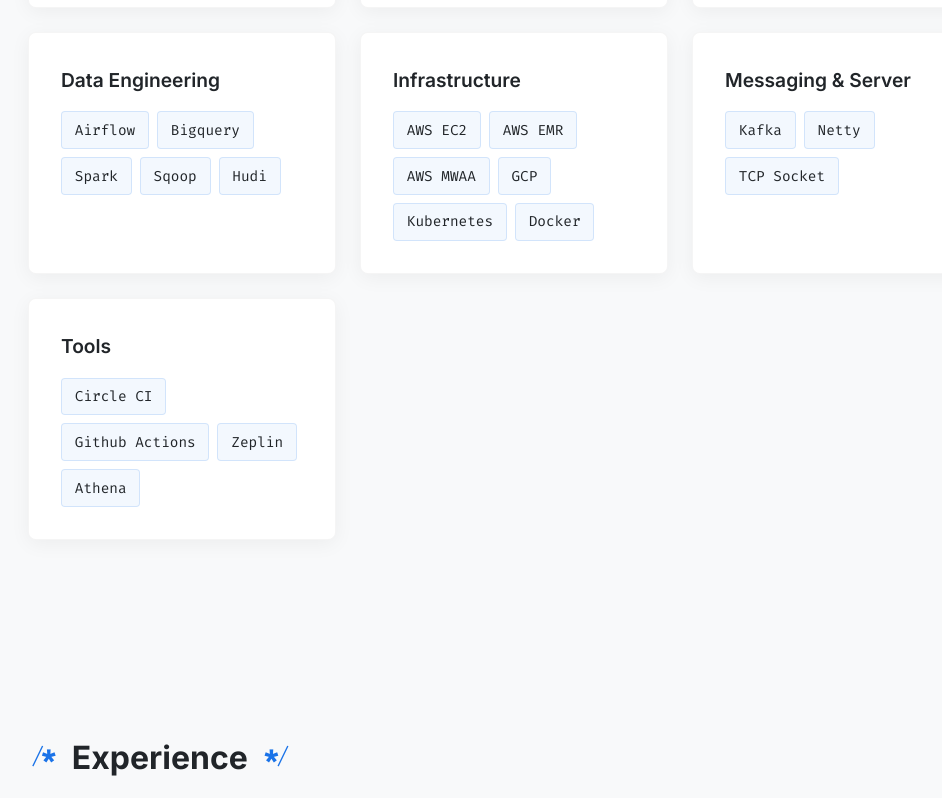
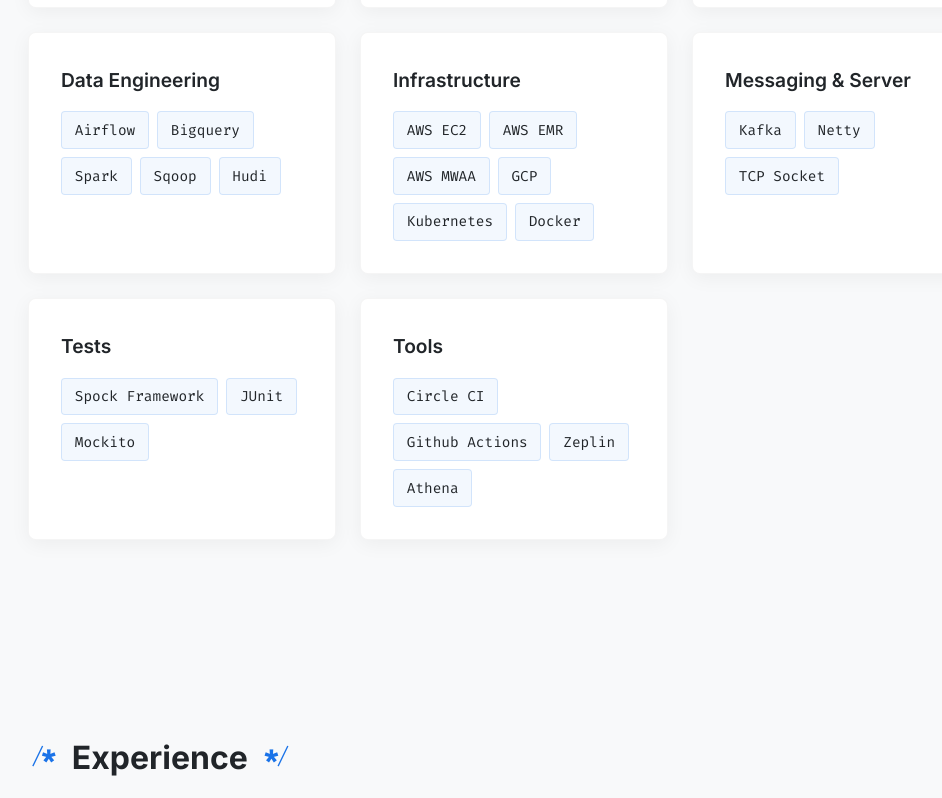
Before and after one commit to minkyunkim-kor/portfolio, a React (Vite) app: page / in a window 1280 px wide. Shown: the part 1773-2571 px from the top of the page, without its empty margins (126-1068 px from the left). Built offline with nearby package versions, Linux system fonts and the light colour scheme.

Commit message:
기술스택 노출 변경

```diff
--- a/src/components/TechStack.jsx
+++ b/src/components/TechStack.jsx
@@ -25,6 +25,7 @@ const TechStack = () => {
         {renderCategory("Data Engineering", techStack.dataEngineering)}
         {renderCategory("Infrastructure", techStack.infrastructure)}
         {renderCategory("Messaging & Server", techStack.messaging)}
+        {renderCategory("Tests", techStack.tests)}
         {renderCategory("Tools", techStack.tools)}
       </div>
     </section>
```
